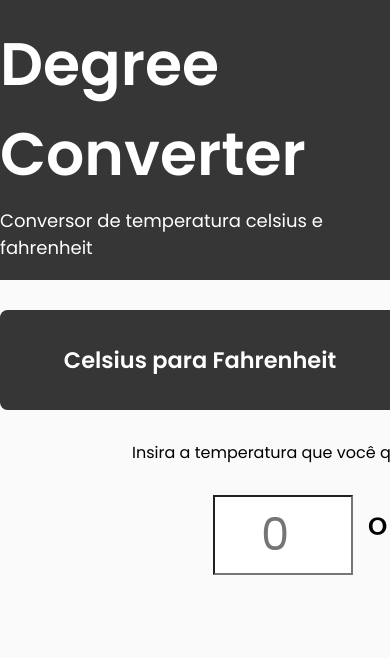
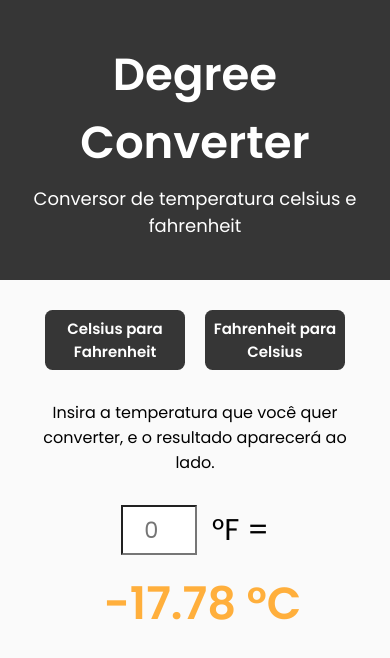
Before and after one commit to marronegio/degree_converter, a React (Create React App) app: page / in a window 390 px wide. Shown: the top 658 px of the page. Built offline with nearby package versions, Linux system fonts and the light colour scheme.

Commit message:
made it responsive

```diff
--- a/src/components/Header/styles.ts
+++ b/src/components/Header/styles.ts
@@ -22,5 +22,21 @@ export const Content = styled.div`
   p {
     margin-top: 0.5rem;
     font-size: 1.2rem;
+    text-align: center;
+  }
+
+  @media (max-width: 719px) {
+    margin: 0;
+    padding: 0;
+    height: fit-content;
+    display: flex;
+    flex-direction: column;
+    text-align: center;
+    margin: 0 auto;
+    align-self: center;
+    font-size: 2rem;
+    h1 {
+      font-size: 3rem;
+    }
   }
 `;
--- a/src/components/PageBody/styles.ts
+++ b/src/components/PageBody/styles.ts
@@ -4,8 +4,8 @@ export const Container = styled.form`
   position: fixed;
   display: flex;
   background-color: var(--background);
-  width: 100%;
-  height: 100%;
+  width: 100vw;
+  height: 100vh;
 
   h1 {
     user-select: none;
@@ -13,26 +13,31 @@ export const Container = styled.form`
 `;
 export const Content = styled.div`
   margin: 0 auto;
-  max-width: 1120px;
+  max-width: 80%;
   display: flex;
-  /* background-color: red; */
   margin-top: 2rem;
   font-size: 2rem;
   flex-direction: column;
   align-items: center;
+
+  @media (max-width: 219px) {
+    margin-left: 8%;
+    margin-right: 8%;
+  }
 
   .option-buttons {
     display: flex;
   }
 
   .divider {
-    width: 100px;
+    width: 80px;
     height: auto;
     display: inline-block;
   }
 
   .instructions {
     margin-bottom: 2rem;
+    text-align: center;
   }
 
   input {
@@ -42,6 +47,15 @@ export const Content = styled.div`
     text-align: center;
     -webkit-appearance: none;
     -moz-appearance: textfield;
+
+    @media (max-width: 719px) {
+      width: 76px;
+      height: 50px;
+      font-size: 1.5rem;
+      text-align: center;
+      -webkit-appearance: none;
+      -moz-appearance: textfield;
+    }
   }
   .input-area {
     display: flex;
@@ -50,6 +64,19 @@ export const Content = styled.div`
     align-items: center;
     justify-content: center;
   }
+
+  @media (max-width: 719px) {
+    .divider {
+      width: 20px;
+      height: auto;
+      display: inline-block;
+    }
+
+    .instructions {
+      margin-bottom: 2rem;
+      text-align: center;
+    }
+  }
 `;
 
 interface OptionButtonProps {
@@ -57,7 +84,8 @@ interface OptionButtonProps {
 }
 
 export const OptionButton = styled.button<OptionButtonProps>`
-  width: 400px;
+max-width: 400px;
+  width: 30vw;
   height: 100px;
   margin-bottom: 2rem;
   background-color: var(--dark);
@@ -73,13 +101,45 @@ export const OptionButton = styled.button<OptionButtonProps>`
     css`
       background-color: var(--orange);
     `}
+
+  @media (max-width: 719px) {
+    width: 140px;
+    height: 60px;
+    margin-bottom: 2rem;
+    background-color: var(--dark);
+    color: white;
+    font-size: 1rem;
+    font-weight: 600;
+    border-radius: 0.5rem;
+    border: none;
+    transition: 100ms;
+
+    ${(props) =>
+      props.isSelected &&
+      css`
+        background-color: var(--orange);
+      `}
+  }
 `;
 export const TemperatureUnit = styled.p`
   margin-left: 1rem;
   font-size: 3.3rem;
+
+  @media (max-width: 719px) {
+    margin-left: 1rem;
+    font-size: 2rem;
+  }
 `;
-export const Result  = styled.p`
+export const Result = styled.p`
+  margin-top: 1rem;
   margin-left: 1rem;
   font-size: 3.3rem;
+  font-weight: 600;
   color: var(--orange);
+
+  @media (max-width: 719px) {
+    margin-top: 1rem;
+    font-weight: 600;
+    font-size: 3rem;
+  }
 `;
```
Also changed, not shown: src/components/PageBody/index.tsx (+13 -6 lines).
